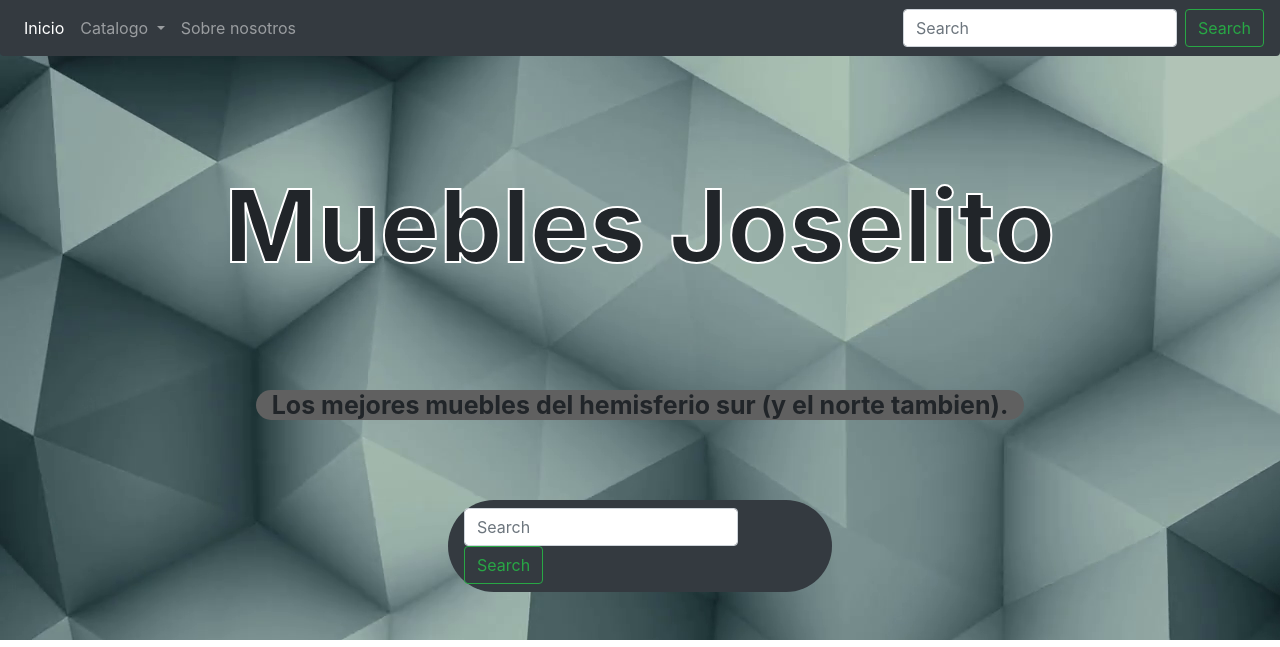
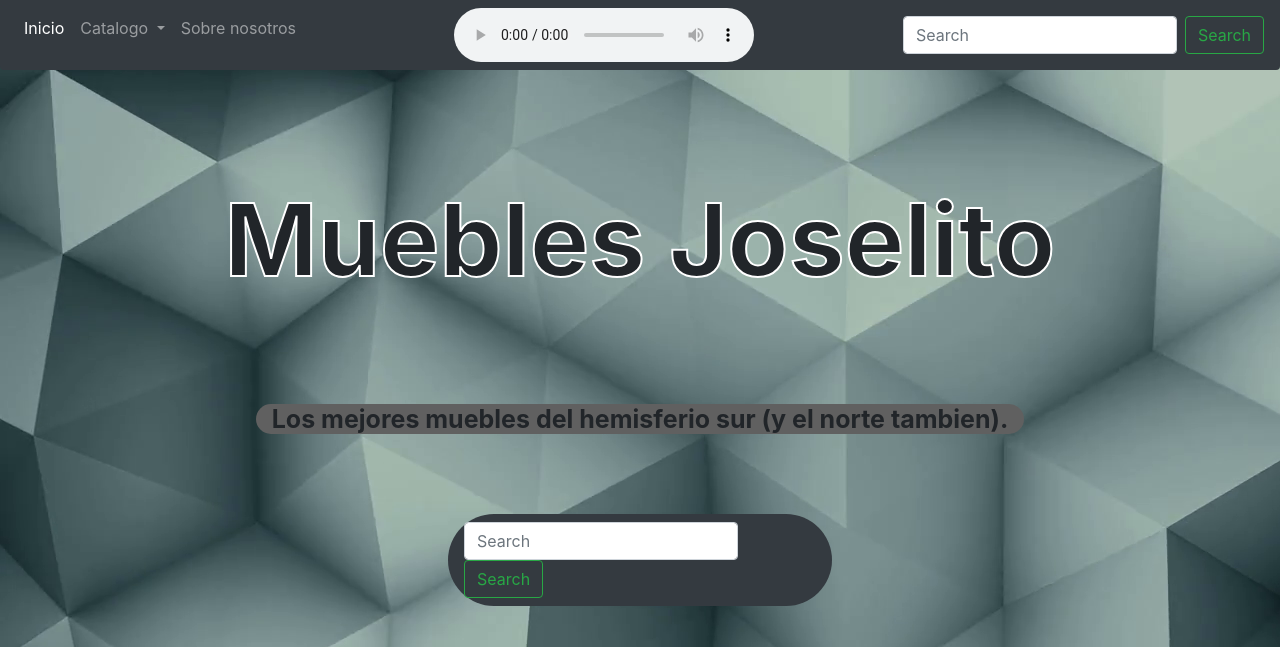
Before and after one commit to IgnacioMarzotta/muebles_joselito, a plain HTML site: page index.html in a window 1280 px wide. Shown: the top 647 px of the page. Drawn offline with nearby package versions, Linux system fonts and the light colour scheme.

Commit message:
Fifth update, fixed some stuff on index and added a background music with controls

```diff
--- a/css/indexStyle.css
+++ b/css/indexStyle.css
@@ -76,6 +76,11 @@ footer
     -webkit-text-fill-color: transparent;
 }
 
+audio
+{
+    margin-left: 150px;
+}
+
 .searchbar
 {
     margin-left: 35%;
--- a/index.html
+++ b/index.html
@@ -8,6 +8,7 @@
         <script src="https://code.jquery.com/jquery-3.3.1.slim.min.js" integrity="sha384-q8i/X+965DzO0rT7abK41JStQIAqVgRVzpbzo5smXKp4YfRvH+8abtTE1Pi6jizo" crossorigin="anonymous"></script>
         <script src="https://cdnjs.cloudflare.com/ajax/libs/popper.js/1.14.7/umd/popper.min.js" integrity="sha384-UO2eT0CpHqdSJQ6hJty5KVphtPhzWj9WO1clHTMGa3JDZwrnQq4sF86dIHNDz0W1" crossorigin="anonymous"></script>
         <script src="https://stackpath.bootstrapcdn.com/bootstrap/4.3.1/js/bootstrap.min.js" integrity="sha384-JjSmVgyd0p3pXB1rRibZUAYoIIy6OrQ6VrjIEaFf/nJGzIxFDsf4x0xIM+B07jRM" crossorigin="anonymous"></script>        <link rel="stylesheet" href="css/indexStyle.css">
+
         <title> Muebles Joselito</title>
     </head>
     <body>
@@ -42,6 +43,7 @@
                 <li class="nav-item">
                     <a class="nav-link" href="about.html">Sobre nosotros</a>
                 </li>
+                <audio src="audio/Elevator Music.mp3" controls autoplay loop></audio>
               </ul>
               <form class="form-inline my-2 my-lg-0">
                 <input class="form-control mr-sm-2" type="search" placeholder="Search" aria-label="Search">
```
Also changed, not shown: 1 other file.
